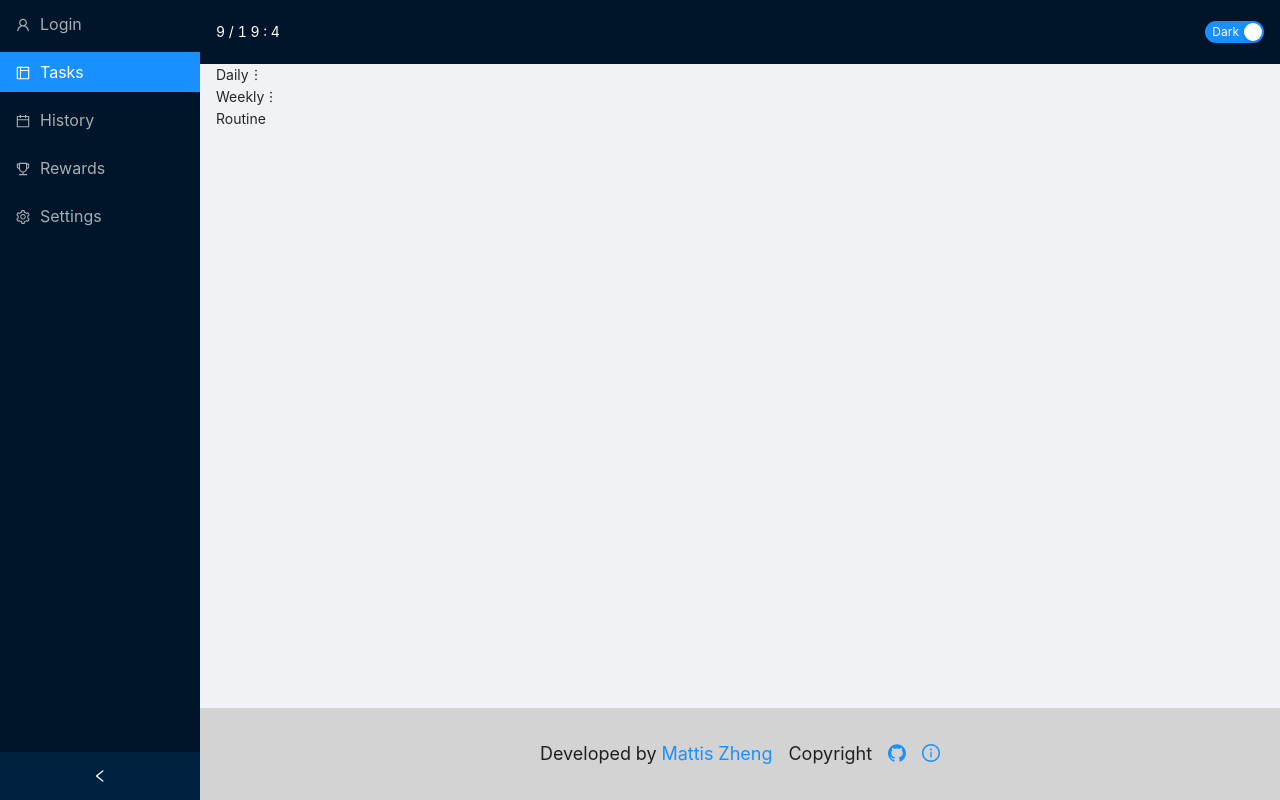
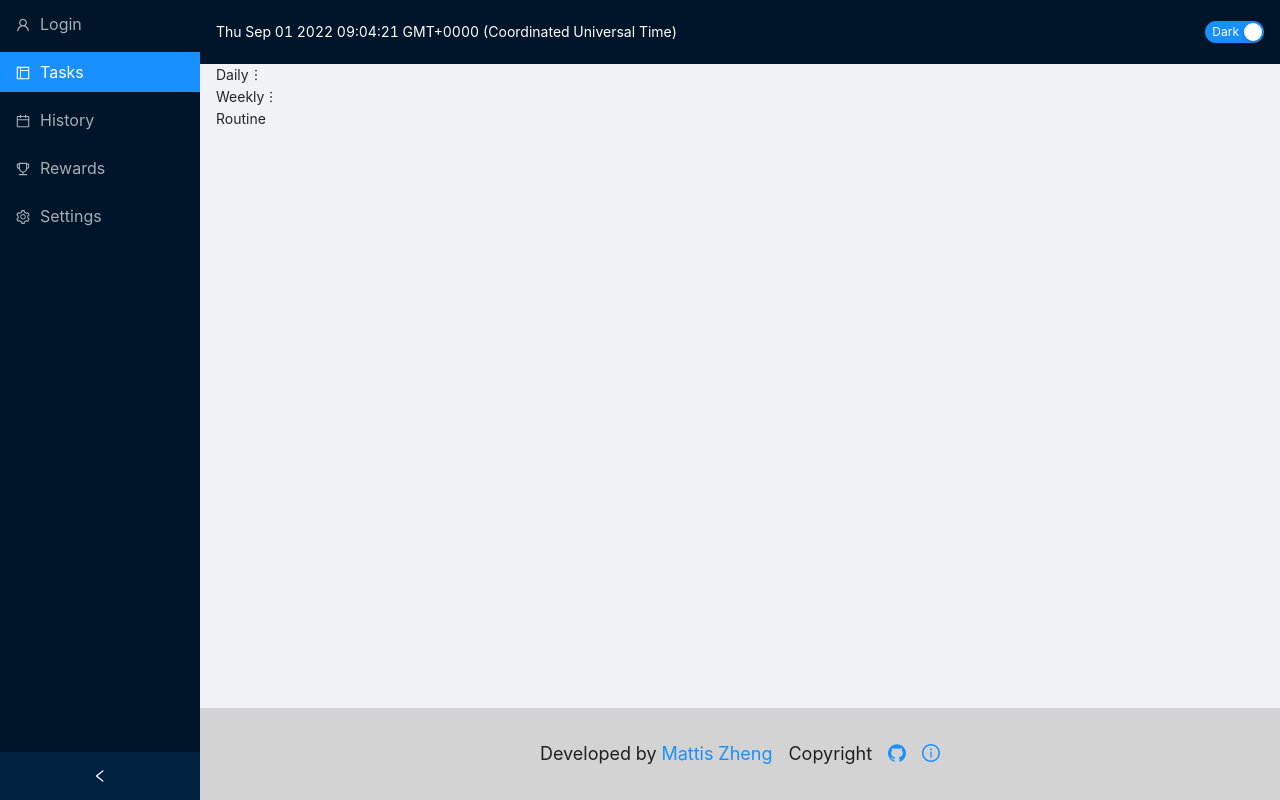
Before and after one commit to MattisZheng/sisyphus_stone, a React (Vite) app: page / in a window 1280 px wide. Built offline with nearby package versions, Linux system fonts and the light colour scheme.

Commit message:
update header clock

```diff
--- a/src/components/HeaderContent.jsx
+++ b/src/components/HeaderContent.jsx
@@ -5,6 +5,7 @@ let month = date.getMonth() + 1;
 let day = date.getDate();
 let hours = date.getHours();
 let minutes = date.getMinutes();
+let seconds = date.getSeconds();
 
 const HeaderContent = () => {
   // clock
@@ -16,7 +17,7 @@ const HeaderContent = () => {
 
   return (
     <div>
-      {month} / {day} {hours} : {minutes}
+      {time}
     </div>
   );
 };
```
